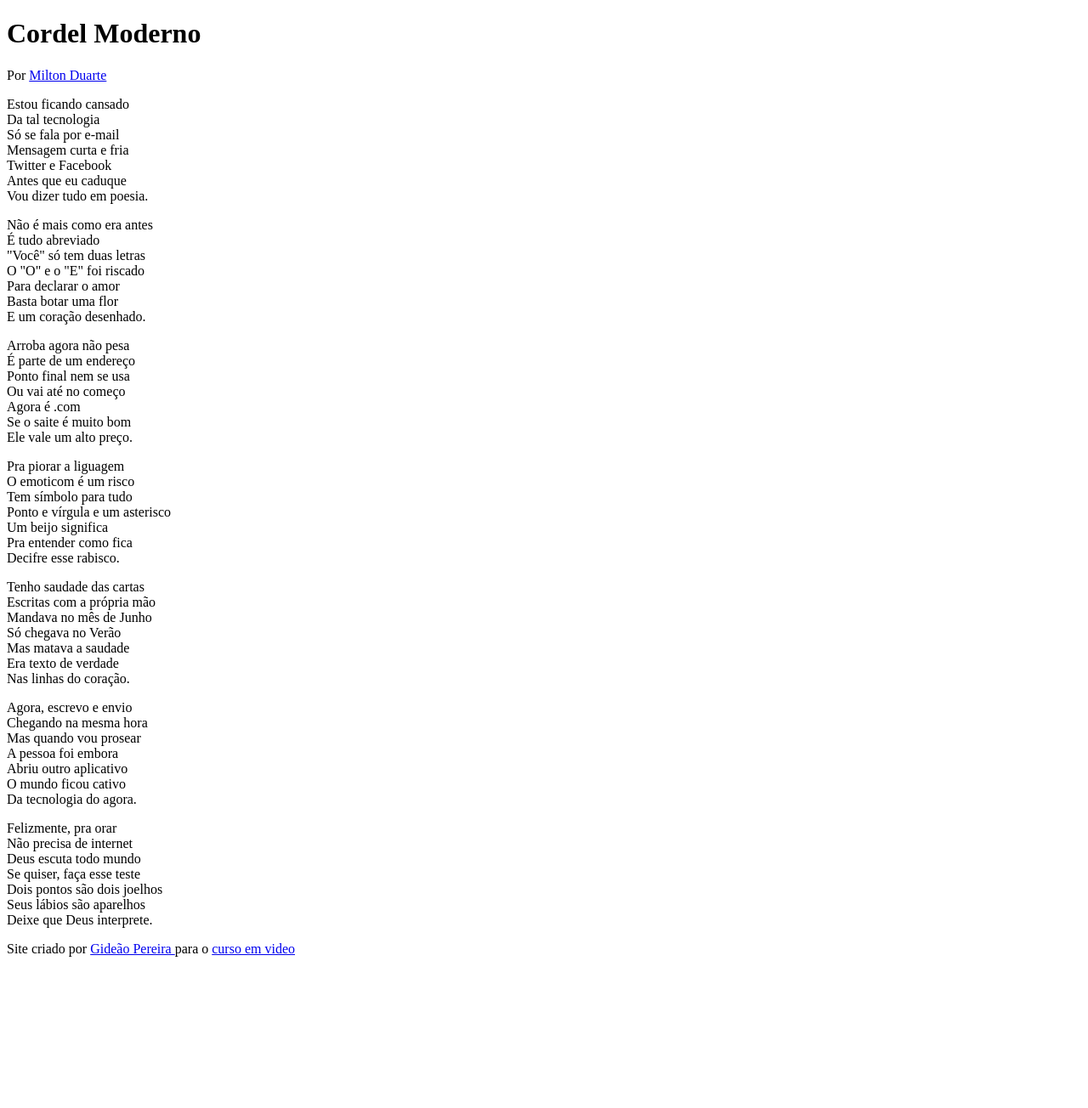
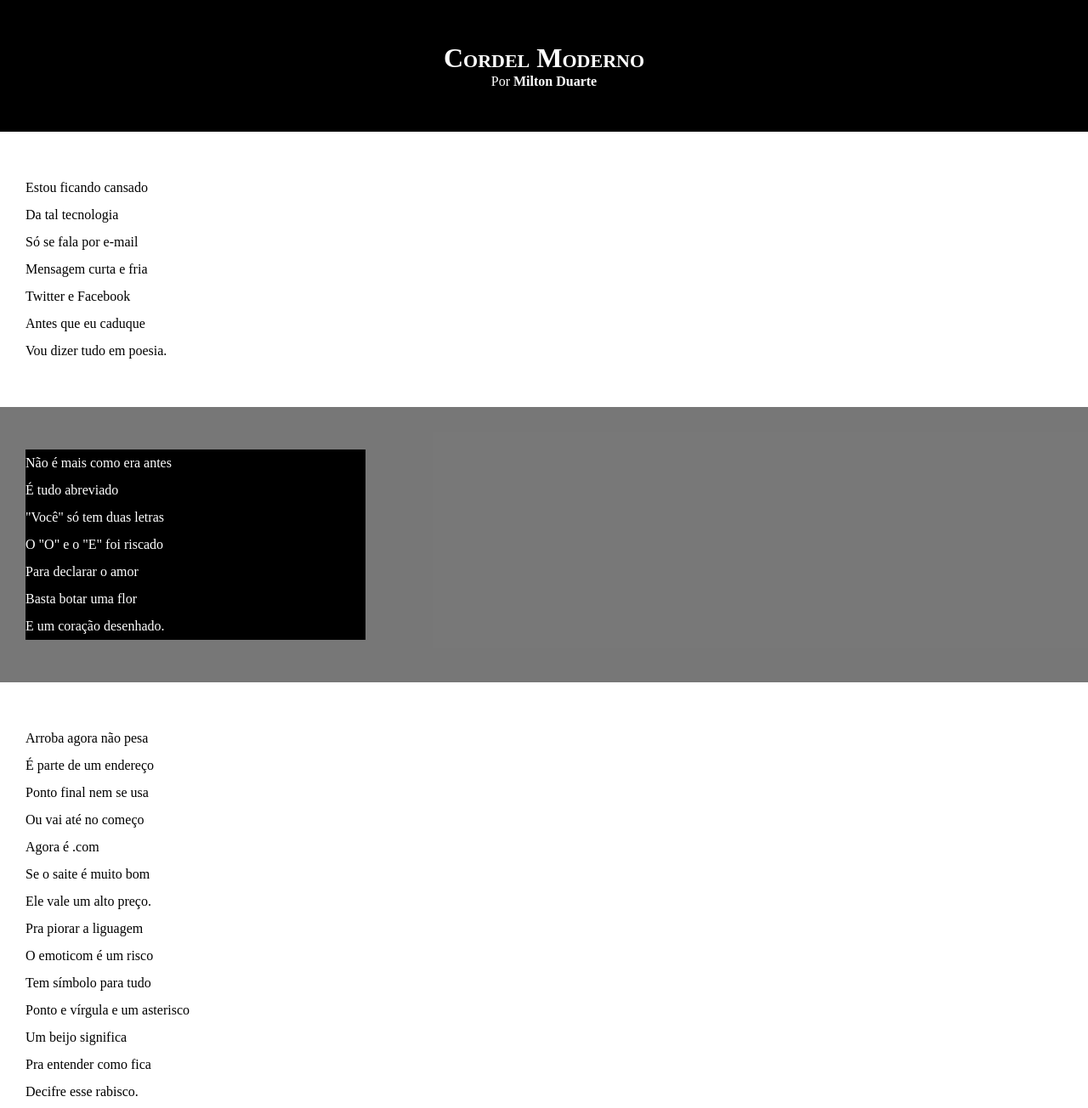
Before and after one commit to GideaoPereira/html_css, a plain HTML site: page desafios/d12/index.html in a window 1280 px wide. Shown: the top 1304 px of the page at 85% size. Before the commit the page ends 1142 px from the top, so only its background shows below. Drawn offline with Linux system fonts and the light colour scheme.

Commit message:
atulizei estilos de texto

```diff
--- a/desafios/d12/estilo/style.css
+++ b/desafios/d12/estilo/style.css
@@ -1 +1,72 @@
 @charset "UTF-8";
+
+* {
+    margin: 0px;
+    padding: 0px;
+}
+
+html, body {
+    min-height: 100vh;
+    background-color: darkgray;
+}
+
+header {
+    background-color: black;
+    color: white;
+    text-align: center;
+}
+
+header > h1 {
+    padding-top: 50px;
+    font-variant: small-caps;
+
+}
+
+header > p {
+    padding-bottom: 50px;
+
+}
+
+header a, footer a {
+    color: white;
+    text-decoration: none;
+    font-weight: bolder;
+}
+
+header a:hover, footer a:hover {
+    text-decoration: underline;
+}
+
+section {
+    padding-top: 50px;
+    padding-bottom: 50px;
+    line-height: 2em;
+    padding-left: 30px;
+
+}
+
+
+section.normal{
+    background-color: white;
+    color: black;
+}
+
+section.imagem {
+    background-color: rgba(105, 105, 105, 0.774);
+    color: white;
+
+}
+
+section.imagem > p {
+    width: 400px;
+    background-color: black;
+
+}
+
+
+footer {
+    background-color: black;
+    color: white;
+    text-align: center;
+    padding: 10px;
+}
--- a/desafios/d12/index.html
+++ b/desafios/d12/index.html
@@ -14,7 +14,7 @@
 
     </header>
 
-        <section>
+        <section class="normal">
             <p>
                 Estou ficando cansado <br>
                 Da tal tecnologia <br>
@@ -28,7 +28,7 @@
 
 
 
-        <sectioin>
+        <section class="imagem">
             <p>
                 Não é mais como era antes <br>
                 É tudo abreviado <br>
@@ -38,11 +38,11 @@
                 Basta botar uma flor <br>
                 E um coração desenhado.
             </p>
-        </sectioin>
+        </section>
 
 
 
-        <section>
+        <section class="normal">
                 <p>
                 Arroba agora não pesa <br>
                 É parte de um endereço <br>
@@ -66,7 +66,7 @@
 
 
 
-        <section>
+        <section class="imagem">
             <p>
                 Tenho saudade das cartas <br>
                 Escritas com a própria mão <br>
@@ -80,7 +80,7 @@
 
 
 
-        <section>
+        <section class="normal">
                  <p>
                 Agora, escrevo e envio <br>
                 Chegando na mesma hora <br>
@@ -103,7 +103,7 @@
         </section>
 
         <footer>
-            <p>Site criado por <a href="https://github.com/GideaoPereira" target="_blank">Gideão Pereira </a>para o <a href="https://www.cursoemvideo.com" target="_blank">curso em video</a></p>
+            <p>Site criado por <a href="https://github.com/GideaoPereira" target="_blank">Gideão Pereira </a>para o <a href="https://www.cursoemvideo.com" target="_blank">Curso em Video</a></p>
 
         </footer>
 
```
